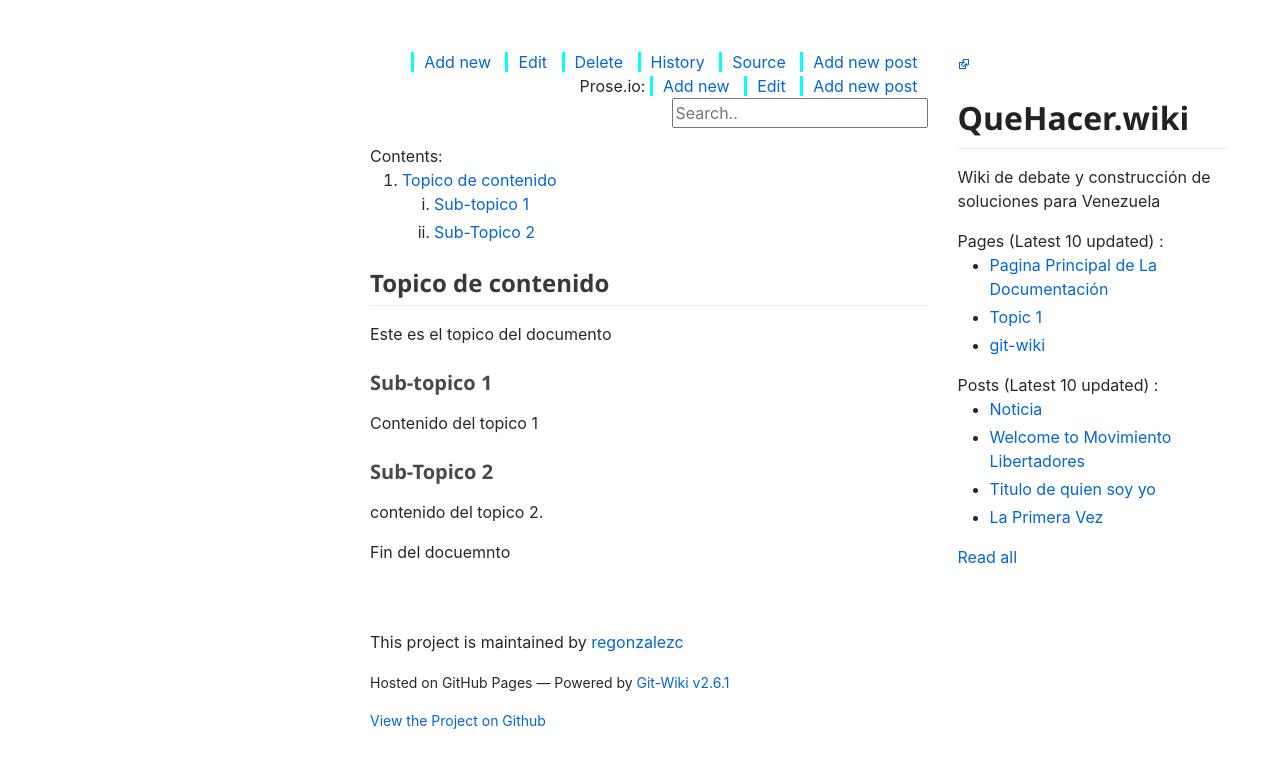
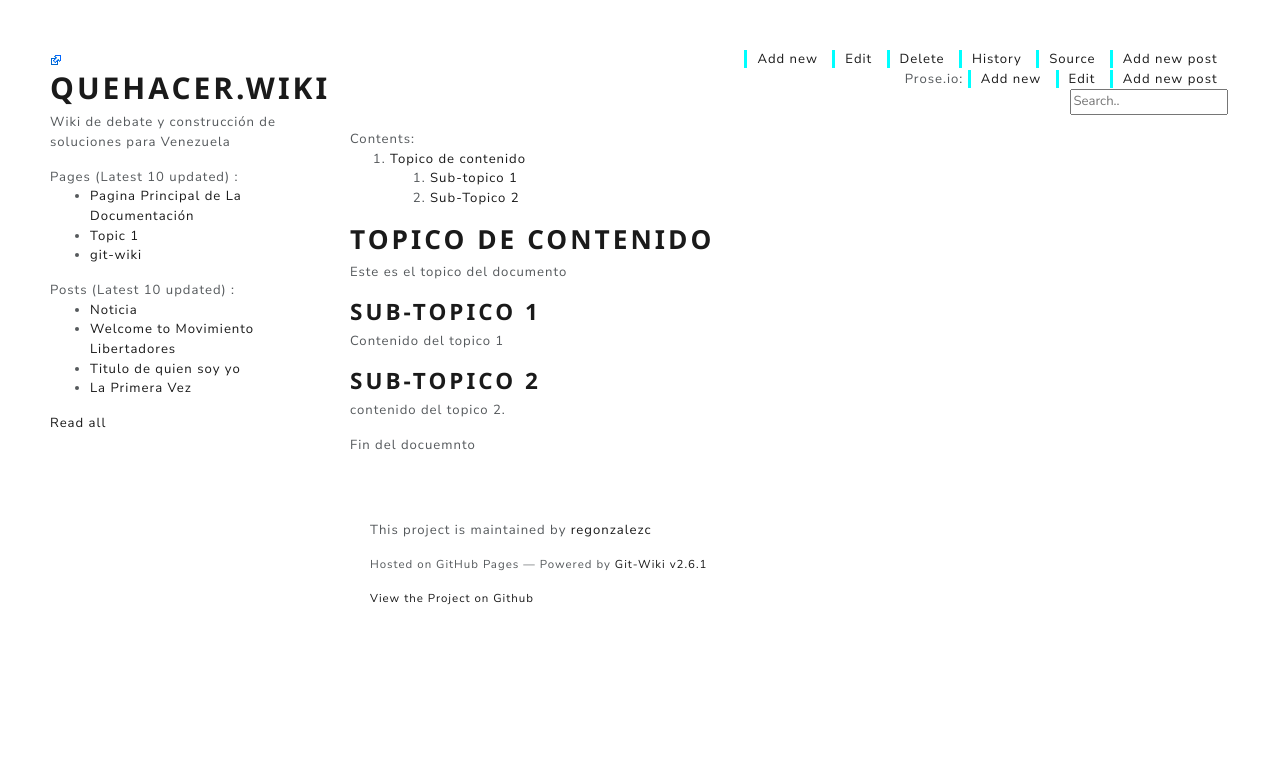
Before and after one commit to regonzalezc/que-hacer.docs, a Jekyll site: the page built from wiki/topic1.md, in a window 1280 px wide. Shown: the top 768 px of the page. Built offline with Jekyll 4.4.1, drawn with Linux system fonts in a browser that asks for light colours; nearby versions of some CDN libraries.

Commit message:
Update _config.yml

```diff
--- a/_config.yml
+++ b/_config.yml
@@ -77,13 +77,13 @@ defaults:
     scope:
       path: "" # an empty string here means all files in the project
     values:
-      layout: "git-wiki-bs-github"
+      layout: "git-wiki-bs-lux"
  -
     scope:
       path: ""
       type: "pages"
     values:
-      layout: "git-wiki-bs-github"
+      layout: "git-wiki-bs-lux"
  -
     scope:
       path: ""
```
